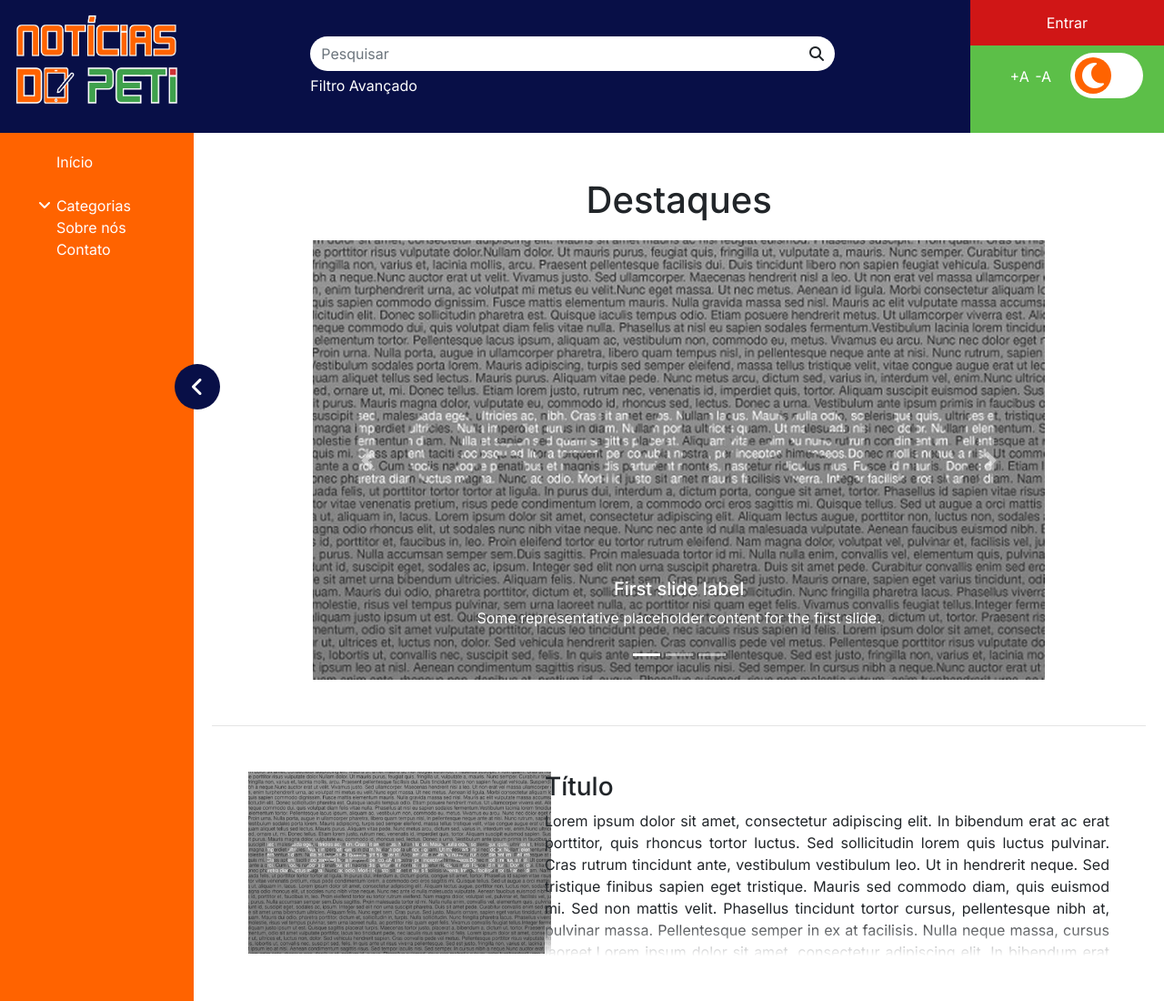
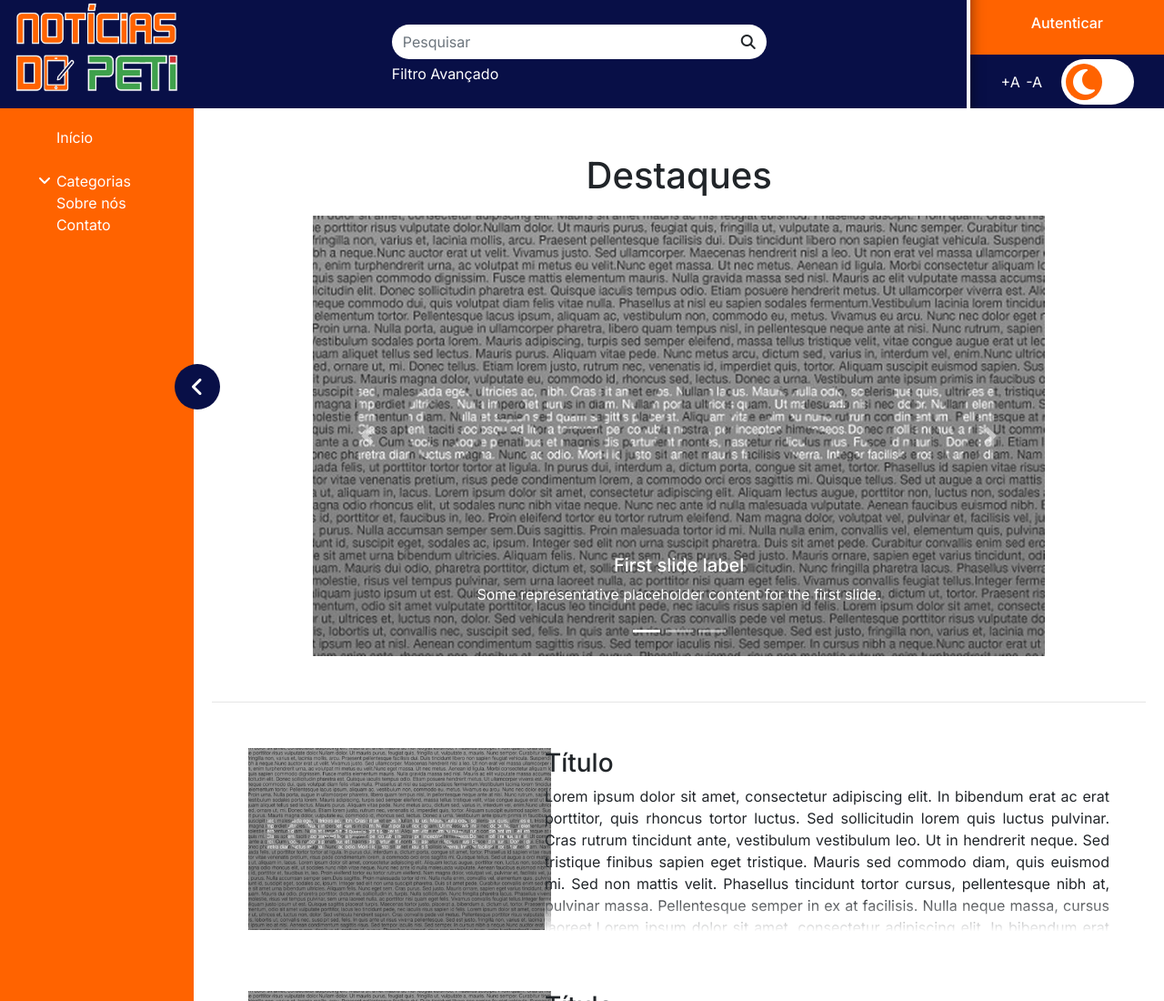
Before and after one commit to JoaoAugusto2020/noticias-do-peti, a plain HTML site: page index.html in a window 1280 px wide. Shown: the top 1100 px of the page at 91% size. Drawn offline with Linux system fonts and the light colour scheme.

Commit message:
revisao-cabecalho

```diff
--- a/estilos/estrutura-base.css
+++ b/estilos/estrutura-base.css
@@ -5,7 +5,12 @@
     background-color: #080F47;
     color: white;
 }
-#logo {
+#Logo {
+    display: flex;
+    justify-content: center;
+    align-items: center;
+}
+.logoImg {
     min-height: 50px;
     max-height: 200px;
     max-width: 100%;
@@ -13,6 +18,10 @@
 }
 
 
+header > div {
+    margin: 0px;
+    padding: 0px;
+}
 
 /* Pesquisar */
 .inputPesquisar {
@@ -35,52 +44,69 @@
     text-decoration: underline;
 }
 #Pesquisar {
-    margin: 40px 10%;
+    display: flex;
+    justify-content: center;
+    align-items: center;
 }
 
 
 
 
 
-
 /* Login e Acessibilidade */
-#LoginAcessibilidade {
-    background-color: rgb(92, 191, 72);
+#Login {
+    background-color: #080F47;
     padding: 0px;
     margin: 0px;
+    box-sizing: content-box;
+    border-left: 4px solid white;
+    box-shadow: 200px 0px 15px -200px rgba(0,0,0,0.5) inset;
+    -webkit-box-shadow: 200px 0px 15px -200px rgba(0,0,0,0.5) inset;
+    -moz-box-shadow: 200px 0px 15px -200px rgba(0,0,0,0.5) inset;
 }
 .btnEntrar {
-    background-color: rgb(208, 22, 22);
+    background-color: #FF6300;
     border: none;
     width: 100%;
-    height: 50px;
+    height: 100%;
     color: white;
+    box-shadow: 200px 0px 15px -200px rgba(0,0,0,0.5) inset;
+    -webkit-box-shadow: 200px 0px 15px -200px rgba(0,0,0,0.5) inset;
+    -moz-box-shadow: 200px 0px 15px -200px rgba(0,0,0,0.5) inset;
+
 }
 .btnEntrar>:focus {
     box-shadow: none;
 }
+.Autenticacao {
+    height: 50%;
+
+}
 
 /* Acessibilidade */
-.acessibilidade > * {
-    padding: 20px;
+.Acessibilidade{
+    height: 50%;
+    display: flex;
+    justify-content: center;
+    align-items: center;
 }
-.acessibilidadeTexto > button {
-    padding: 0px;
+    /* Botão Texto */
+    .acessibilidadeTexto > button {
+        padding: 0px;
+    }
+    .acessibilidadeTexto > button:focus {
+        box-shadow: none;
+    }
+.acessibilidadeTexto, .modoNoturno {
+    margin: 0px 10px;
 }
-.acessibilidadeTexto > button:focus {
-    box-shadow: none;
-}
-
-
-
 /* Modo Noturno */
 .modoNoturno{
     background-color: white;
     border-radius: 50px;
     width: 80px;
-    max-width: 80px;
+    min-width: 80px;
     height: 50px;
-    padding: 0px;
 }
 #btnLua{
     background-color: #FF6300;
--- a/estilos/padronizacao.css
+++ b/estilos/padronizacao.css
@@ -13,9 +13,14 @@ body{
     font-size: 100%;
     list-style-type: none;
 }
+@viewport {
+    zoom: 1.00;
+    min-zoom: 0.5;
+    max-zoom: 1.25;
+}
 
 /* Texto */
-.centralizarDiv {
+.centralizarItens {
     display: flex;
     align-items: center;
     justify-content: center;
--- a/index.html
+++ b/index.html
@@ -2,20 +2,16 @@
 <html lang="pt-br">
 <head>
     <meta charset="UTF-8">
-    <meta name="viewport" content="width=device-width, initial-scale=1, shrink-to-fit=no">
+    <meta name="viewport" content="width=device-width, initial-scale=1, maximum-scale=1.25, minimum-scale=0.50, shrink-to-fit=no">
     <title>Notícias do PETi</title>
     <link rel="icon" type="image/x-icon" href="./imagens/logos/Favicon.png">
 
     <!-- Icones da Fontawesome -->
-    <!-- <script src="https://kit.fontawesome.com/3dd4f91ea1.js" crossorigin="anonymous"></script> -->
     <link href="./imagens/icons/fontawesome-free-6.4.0-web/css/all.css" rel="stylesheet">
 
     <!-- BOOTSTRAP -->
-    <!-- <link rel="stylesheet" href="https://cdn.jsdelivr.net/npm/bootstrap@4.6.2/dist/css/bootstrap.min.css" integrity="sha384-xOolHFLEh07PJGoPkLv1IbcEPTNtaed2xpHsD9ESMhqIYd0nLMwNLD69Npy4HI+N" crossorigin="anonymous"> -->
     <link rel="stylesheet" href="./bootstrap-4.6.2-dist/css/bootstrap.min.css">
-    <!-- <script src="https://cdn.jsdelivr.net/npm/jquery@3.5.1/dist/jquery.slim.min.js" integrity="sha384-DfXdz2htPH0lsSSs5nCTpuj/zy4C+OGpamoFVy38MVBnE+IbbVYUew+OrCXaRkfj" crossorigin="anonymous"></script> -->
     <script src="./bootstrap-4.6.2-dist/js/jquery.slim.min.js"></script>
-    <!-- <script src="https://cdn.jsdelivr.net/npm/bootstrap@4.6.2/dist/js/bootstrap.bundle.min.js" integrity="sha384-Fy6S3B9q64WdZWQUiU+q4/2Lc9npb8tCaSX9FK7E8HnRr0Jz8D6OP9dO5Vg3Q9ct" crossorigin="anonymous"></script> -->
     <script src="./bootstrap-4.6.2-dist/js/bootstrap.bundle.min.js"></script>
 
     <!-- CSS e JS Próprio-->
@@ -26,12 +22,13 @@
 <body>
     <div class="container-fluid">
         <header>
+
             <!-- CABEÇALHO -->
             <div id="cabecalho" class="row">
 
                 <!-- Logo -->
-                <div class="col-2 centralizarDiv">
-                    <p><a href="./index.html"><img id="logo" src="./imagens/logos/Logo Transparente Branca.png" alt="Logo"></a></p>
+                <div id="Logo" class="col-2">
+                    <p><a href="./index.html"><img class="logoImg" src="./imagens/logos/Logo Transparente Branca.png" alt="Logo"></a></p>
                 </div>
 
                 <!-- Pesquisar -->
@@ -49,25 +46,19 @@
                 </div>
 
                 <!-- Login e Acessibilidade -->
-                <div id="LoginAcessibilidade" class="col-2">
-                    <div class="row">
+                <div id="Login" class="col-2">
 
                     <!-- Login -->
-                        <div class="col-12">
                     <div class="Autenticacao">
-                                <button class="btnEntrar">
-                                    Entrar
-                                </button>
-                            </div>
+                        <button class="btnEntrar"><h6>Autenticar</h6></button>
                     </div>
 
 
                     <!-- Acessibilidade -->
-                        <div class="col">
-                            <div class="acessibilidade centralizarDiv">
+                    <div class="Acessibilidade">
                         <div class="acessibilidadeTexto">
-                                    <button class="btn aumentarTexto linkBrancoAzul">+A</button>
-                                    <button class="btn diminuirTexto linkBrancoAzul">-A</button>
+                            <button class="btn linkBrancoAzul">+A</button>
+                            <button class="btn linkBrancoAzul">-A</button>
                         </div>
 
                         <div class="modoNoturno">
@@ -79,8 +70,7 @@
                             </button>
                         </div>
                     </div>
-                        </div>
-                    </div>
+
                 </div>
 
             </div>
@@ -120,7 +110,7 @@
                 <!-- Conteúdo -->
                 <div class="col">
                     <div class="container">
-                        <h1 class="titulo centralizarDiv">Destaques</h1>
+                        <h1 class="titulo centralizarItens">Destaques</h1>
 
                         <div id="carouselExampleCaptions" class="carousel slide" data-ride="carousel-sm">
                             <ol class="carousel-indicators">
@@ -243,7 +233,7 @@
 
                     </div>
 
-                    <a class="voltarAoTopo linkPretoAzul centralizarDiv" href="#top">Voltar ao topo</a>
+                    <a class="voltarAoTopo linkPretoAzul centralizarItens" href="#top">Voltar ao topo</a>
                 </div>
             </div>
         </div>
@@ -251,7 +241,7 @@
         <footer>
             <div id="rodape" class="row">
                 <div class="col-md sobreNos">
-                    <h3 class="centralizarDiv">Sobre Nós</h3>
+                    <h3 class="centralizarItens">Sobre Nós</h3>
 
                     <ul>
                         <li class="listItem"><a class="linkBrancoAzul" href="./sobre.html#Historia">História</a></li>
@@ -261,7 +251,7 @@
                 </div>
 
                 <div class="col-md contato">
-                    <h3 class="centralizarDiv">Contato</h3>
+                    <h3 class="centralizarItens">Contato</h3>
 
                     <ul class="listMenuNone">
                         <li class="listItem"><i class="fa-brands fa-instagram" style="color: #ffffff;"></i><a class="linkBrancoAzul" href="#"> Instagram</a></li>
```
Lines whose indentation alone changed are shown as unchanged.
